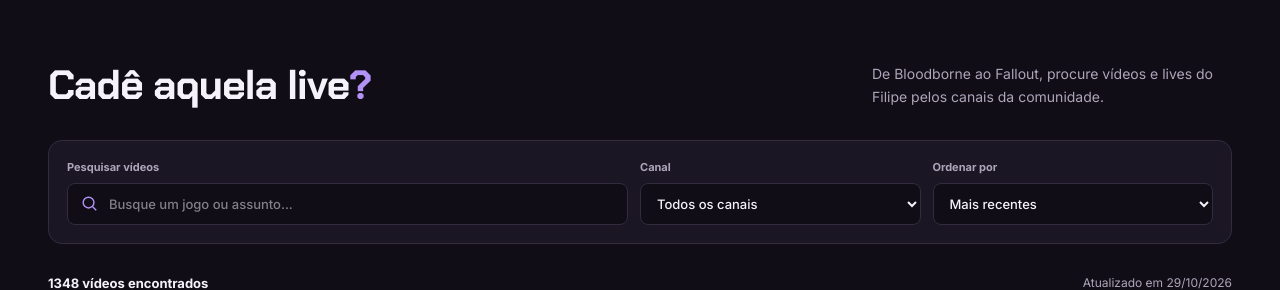
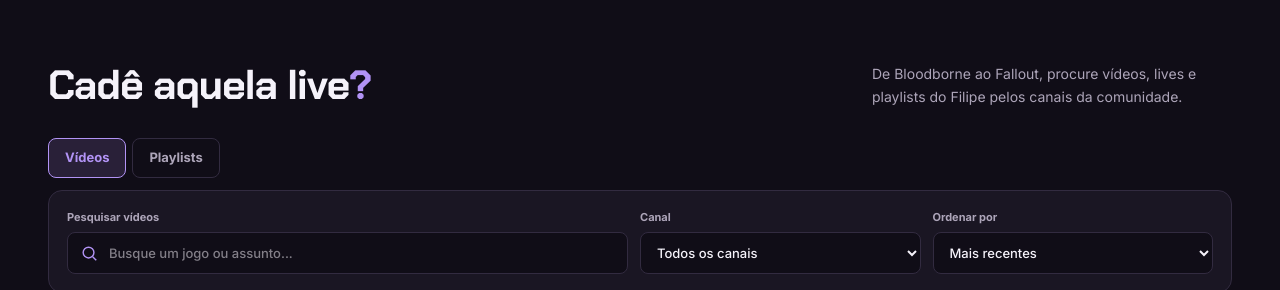
Before and after one commit to ailtoncja/filipe-ramos-hub, an Angular app: page / in a window 1280 px wide. Shown: the part 662-952 px from the top of the page. Built offline with nearby package versions, Linux system fonts and the light colour scheme.

Commit message:
Adiciona playlists à busca

```diff
--- a/scripts/atualizar-videos.mjs
+++ b/scripts/atualizar-videos.mjs
@@ -14,15 +14,40 @@ const api = async (endpoint, params) => {
   return body;
 };
 const videos = new Map();
+const playlists = new Map();
+const addPlaylist = (item, name) => {
+  const snippet = item.snippet;
+  if (!item.id || !snippet) return;
+  const existing = playlists.get(item.id);
+  if (existing) {
+    if (!existing.fontes.includes(name)) existing.fontes.push(name);
+    return;
+  }
+  playlists.set(item.id, { id: item.id, titulo: snippet.title, descricao: snippet.description ?? '', canal: snippet.channelTitle || name, fontes: [name], publicadoEm: snippet.publishedAt, miniatura: snippet.thumbnails?.medium?.url || snippet.thumbnails?.default?.url || '', quantidadeVideos: item.contentDetails?.itemCount ?? 0 });
+};
 for (const [, name, link] of blocks) {
   const sourceUrl = new URL(link);
   let playlist = sourceUrl.searchParams.get('list');
+  if (playlist) {
+    const result = await api('playlists', { part: 'snippet,contentDetails', id: playlist });
+    if (!result.items?.length) throw new Error('Playlist não encontrada: ' + name);
+    for (const item of result.items) addPlaylist(item, name);
+  }
   if (!playlist) {
     const handle = sourceUrl.pathname.split('/').filter(Boolean)[0];
     if (!handle?.startsWith('@')) throw new Error(`Endereço de canal não reconhecido: ${link}`);
     const result = await api('channels', { part: 'contentDetails', forHandle: handle });
     playlist = result.items?.[0]?.contentDetails?.relatedPlaylists?.uploads;
     if (!playlist) throw new Error(`Canal não encontrado: ${name}`);
+    const channelId = result.items[0].id;
+    let nextPage;
+    do {
+      const params = { part: 'snippet,contentDetails', channelId, maxResults: '50' };
+      if (nextPage) params.pageToken = nextPage;
+      const page = await api('playlists', params);
+      for (const item of page.items ?? []) addPlaylist(item, name);
+      nextPage = page.nextPageToken;
+    } while (nextPage);
   }
   console.log(`Atualizando ${name}...`);
   let token;
@@ -54,6 +79,6 @@ for (let i = 0; i < ids.length; i += 50) {
     if (video && count != null && Number.isSafeInteger(Number(count))) video.visualizacoes = Number(count);
   }
 }
-const catalog = { atualizadoEm: new Date().toISOString(), videos: [...videos.values()].sort ( (a, b) => b.publicadoEm.localeCompare(a.publicadoEm)) };
+const catalog = { atualizadoEm: new Date().toISOString(), playlists: [...playlists.values()], videos: [...videos.values()].sort ( (a, b) => b.publicadoEm.localeCompare(a.publicadoEm)) };
 await writeFile(new URL('../public/data/videos.json', import.meta.url), JSON.stringify(catalog));
-console.log(`${catalog.videos.length} vídeos salvos.`);
+console.log(`${catalog.videos.length} vídeos e ${catalog.playlists.length} playlists salvos.`);
--- a/src/app/components/busca-videos/busca-videos.html
+++ b/src/app/components/busca-videos/busca-videos.html
@@ -2,28 +2,33 @@
   <div class="section-inner">
     <div class="section-heading discover-heading">
       <div><h2>Cadê aquela live<span>?</span></h2></div>
-      <p>De Bloodborne ao Fallout, procure vídeos e lives do Filipe pelos canais da comunidade.</p>
+      <p>De Bloodborne ao Fallout, procure vídeos, lives e playlists do Filipe pelos canais da comunidade.</p>
+    </div>
+    <div class="search-types" aria-label="Tipo de conteúdo">
+      <button type="button" (click)="trocarTipo('videos')" [attr.aria-pressed]="tipo() === 'videos'" [class.active]="tipo() === 'videos'">Vídeos</button>
+      <button type="button" (click)="trocarTipo('playlists')" [attr.aria-pressed]="tipo() === 'playlists'" [class.active]="tipo() === 'playlists'">Playlists</button>
     </div>
     <div class="search-panel">
-      <label class="search-field search-query"><span>Pesquisar vídeos</span><div><svg aria-hidden="true" viewBox="0 0 24 24" fill="none" stroke="currentColor" stroke-width="1.8"><circle cx="10.8" cy="10.8" r="6.8"/><path d="m16 16 4.5 4.5"/></svg><input type="search" placeholder="Busque um jogo ou assunto..." [value]="busca()" (input)="alterarBusca($event)" /></div></label>
+      <label class="search-field search-query"><span>Pesquisar {{ tipo() === 'videos' ? 'vídeos' : 'playlists' }}</span><div><svg aria-hidden="true" viewBox="0 0 24 24" fill="none" stroke="currentColor" stroke-width="1.8"><circle cx="10.8" cy="10.8" r="6.8"/><path d="m16 16 4.5 4.5"/></svg><input type="search" placeholder="Busque um jogo ou assunto..." [value]="busca()" (input)="alterarBusca($event)" /></div></label>
       <label class="search-field"><span>Canal</span><select [value]="canal()" (change)="alterarCanal($event)"><option value="">Todos os canais</option>@for (item of canais; track item.nome) { <option [value]="item.nome">{{ item.nomeExibicao }}</option> }</select></label>
-      <label class="search-field"><span>Ordenar por</span><select [value]="ordem()" (change)="alterarOrdem($event)"><option value="recentes">Mais recentes</option><option value="antigos">Mais antigos</option><option value="vistos">Mais vistos</option></select></label>
+      <label class="search-field"><span>Ordenar por</span><select [value]="ordem()" (change)="alterarOrdem($event)"><option value="recentes">Mais recentes</option><option value="antigos">Mais antigos</option>@if (tipo() === 'videos') { <option value="vistos">Mais vistos</option> }</select></label>
     </div>
     <div aria-live="polite" class="search-meta">
       @if (erro()) { Não foi possível carregar os vídeos. Tente recarregar a página. }
       @else if (!catalogo()) { Carregando vídeos... }
       @else if (!catalogo()?.atualizadoEm) { O catálogo de vídeos ainda está sendo preparado. Volte em breve! }
-      @else { <strong>{{ resultados().length }} {{ resultados().length === 1 ? 'vídeo encontrado' : 'vídeos encontrados' }}</strong><span>Atualizado em {{ catalogo()?.atualizadoEm | date:'dd/MM/yyyy' }}</span> }
+      @else if (tipo() === 'playlists' && !catalogo()?.playlists) { As playlists aparecerão após a próxima atualização do catálogo. }
+      @else { <strong>{{ resultados().length }} {{ tipo() === 'videos' ? (resultados().length === 1 ? 'vídeo encontrado' : 'vídeos encontrados') : (resultados().length === 1 ? 'playlist encontrada' : 'playlists encontradas') }}</strong><span>Atualizado em {{ catalogo()?.atualizadoEm | date:'dd/MM/yyyy' }}</span> }
     </div>
-    @if (catalogo()?.atualizadoEm && resultados().length === 0) { <p class="empty-results">Nenhum vídeo encontrado. Tente outro termo ou canal.</p> }
+    @if (catalogo()?.atualizadoEm && (tipo() === 'videos' || catalogo()?.playlists) && resultados().length === 0) { <p class="empty-results">Nenhum resultado encontrado. Tente outro termo ou canal.</p> }
     <div class="video-grid">
       @for (video of visiveis(); track video.id) {
-        <a [href]="'https://www.youtube.com/watch?v=' + video.id" target="_blank" rel="noopener noreferrer" class="video-card">
-          <div class="video-image"><img [src]="video.miniatura" alt="" loading="lazy" /><span aria-hidden="true" class="video-play">▶</span></div>
-          <div class="video-info"><h3>{{ video.titulo }}</h3><p>{{ nomeDoCanal(video.canal) }}</p><span>{{ video.publicadoEm | date:'dd/MM/yyyy' }} @if (video.visualizacoes != null) { · {{ formatarVisualizacoes(video.visualizacoes) }} visualizações }</span></div>
+        <a [href]="tipo() === 'videos' ? 'https://www.youtube.com/watch?v=' + video.id : 'https://www.youtube.com/playlist?list=' + video.id" target="_blank" rel="noopener noreferrer" class="video-card">
+          <div class="video-image"><img [src]="video.miniatura" alt="" loading="lazy" /><span class="video-play" [attr.aria-label]="tipo() === 'playlists' ? 'Playlist' : null">{{ tipo() === 'playlists' ? 'Lista' : '▶' }}</span></div>
+          <div class="video-info"><h3>{{ video.titulo }}</h3><p>{{ nomeDoCanal(video.canal) }}</p><span>{{ video.publicadoEm | date:'dd/MM/yyyy' }} @if (tipo() === 'playlists') { · {{ quantidadeVideos(video) }} vídeos } @if (tipo() === 'videos' && video.visualizacoes != null) { · {{ formatarVisualizacoes(video.visualizacoes) }} visualizações }</span></div>
         </a>
       }
     </div>
-    @if (visiveis().length < resultados().length) { <div class="more-videos"><button type="button" (click)="limite.set(limite() + 24)">Mostrar mais vídeos <span aria-hidden="true">↓</span></button></div> }
+    @if (visiveis().length < resultados().length) { <div class="more-videos"><button type="button" (click)="limite.set(limite() + 24)">Mostrar mais {{ tipo() === 'videos' ? 'vídeos' : 'playlists' }} <span aria-hidden="true">↓</span></button></div> }
   </div>
 </section>
--- a/src/app/components/busca-videos/busca-videos.ts
+++ b/src/app/components/busca-videos/busca-videos.ts
@@ -12,7 +12,8 @@ interface Video {
   miniatura: string;
   visualizacoes?: number;
 }
-interface Catalogo { atualizadoEm: string | null; videos: Video[]; }
+interface Playlist extends Video { quantidadeVideos: number; }
+interface Catalogo { atualizadoEm: string | null; videos: Video[]; playlists?: Playlist[]; }
 const normalizar = (texto: string) => texto.normalize('NFD').replace(/[\u0300-\u036f]/g, '').toLowerCase();
 
 @Component({
@@ -24,6 +25,7 @@ export class BuscaVideos {
   protected readonly formatarVisualizacoes = (valor: number) => new Intl.NumberFormat('pt-BR').format(valor);
   protected readonly canais = [...CANAIS].sort((a, b) => a.nomeExibicao.localeCompare(b.nomeExibicao, 'pt-BR'));
   protected readonly nomeDoCanal = (nome: string) => CANAIS.find((canal) => canal.nome === nome)?.nomeExibicao ?? nome;
+  protected readonly tipo = signal<'videos' | 'playlists'>('videos');
   protected readonly busca = signal('');
   protected readonly canal = signal('');
   protected readonly ordem = signal('recentes');
@@ -33,7 +35,8 @@ export class BuscaVideos {
   protected readonly resultados = computed(() => {
     const termos = normalizar(this.busca().trim()).split(/\s+/).filter(Boolean);
     const canal = this.canal();
-    return (this.catalogo()?.videos ?? []).filter((video) => {
+    const itens: Video[] = this.tipo() === 'playlists' ? (this.catalogo()?.playlists ?? []) : (this.catalogo()?.videos ?? []);
+    return itens.filter((video) => {
       const texto = normalizar(`${video.titulo} ${video.descricao}`);
       return termos.every((termo) => texto.includes(termo)) && (!canal || video.fontes.includes(canal));
     }).sort((a, b) => {
@@ -53,6 +56,14 @@ export class BuscaVideos {
       return response.json() as Promise<Catalogo>;
     }).then((catalogo) => this.catalogo.set(catalogo)).catch(() => this.erro.set(true));
   }
+  protected trocarTipo(tipo: 'videos' | 'playlists'): void {
+    this.tipo.set(tipo);
+    this.limite.set(24);
+    if (tipo === 'playlists' && this.ordem() === 'vistos') this.ordem.set('recentes');
+  }
+  protected quantidadeVideos(item: Video): number | null {
+    return 'quantidadeVideos' in item && typeof item.quantidadeVideos === 'number' ? item.quantidadeVideos : null;
+  }
   protected alterarBusca(event: Event): void { this.busca.set((event.target as HTMLInputElement).value); this.limite.set(24); }
   protected alterarCanal(event: Event): void { this.canal.set((event.target as HTMLSelectElement).value); this.limite.set(24); }
   protected alterarOrdem(event: Event): void { this.ordem.set((event.target as HTMLSelectElement).value); this.limite.set(24); }
--- a/src/styles.css
+++ b/src/styles.css
@@ -78,3 +78,9 @@ button, a, select, input { -webkit-tap-highlight-color: transparent; }
   .header-nav { grid-row: 2; grid-column: 1 / -1; width: 100%; overflow-x: auto; gap: 24px; margin: 0; padding: 12px 0 13px; }
   html { scroll-padding-top: 135px; }
 }
+.search-types { display: flex; gap: 6px; margin-top: 30px; }
+.search-types button { padding: 9px 16px; border: 1px solid var(--line); border-radius: 8px; color: var(--muted); font-size: 13px; font-weight: 700; cursor: pointer; }
+.search-types button:hover { border-color: var(--accent); color: var(--accent); }
+.search-types button.active { background: var(--accent-soft); border-color: var(--accent); color: var(--accent); }
+.search-types + .search-panel { margin-top: 12px; }
+.video-play[aria-label="Playlist"] { width: auto; padding: 0 10px; border-radius: 7px; font-size: 11px; font-weight: 700; }
```
Also changed, not shown: 2 other files (tests, documents, lock files or other folders).
